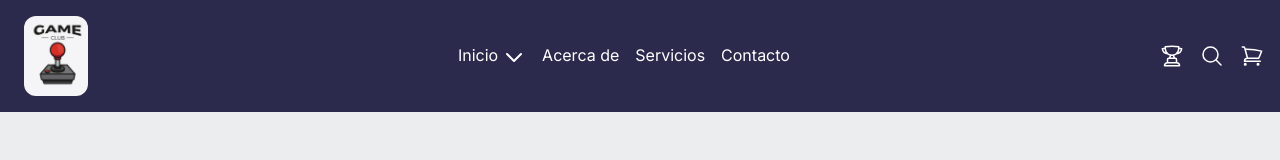
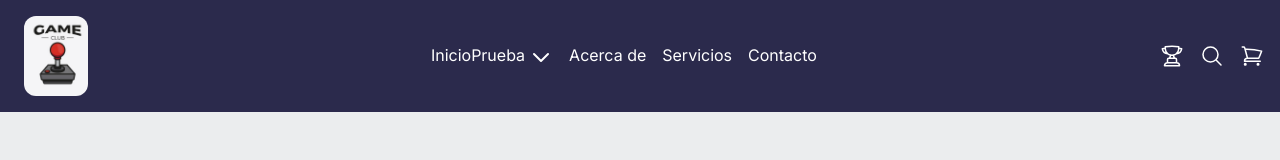
Before and after one commit to ivanchomyk95/proyecto-grupal, a Next.js app: page / in a window 1280 px wide. Shown: the top 160 px of the page. Built offline with nearby package versions, Linux system fonts and the light colour scheme.

Commit message:
prueba navbar

```diff
--- a/src/components/navbar/Navbar.js
+++ b/src/components/navbar/Navbar.js
@@ -17,7 +17,7 @@ function Navbar() {
         <ul className="flex space-x-4">
           <li className="relative">
             <button onClick={toggleDropdown} className="hover:text-gray-300 transition-colors duration-200">
-              Inicio
+              InicioPrueba
               <svg xmlns="http://www.w3.org/2000/svg" fill="none" viewBox="0 0 24 24" stroke="currentColor" className="w-6 h-6 inline-block ml-1">
                 {dropdownVisible ? (
                   <path strokeLinecap="round" strokeLinejoin="round" strokeWidth={2} d="M5 15l7-7 7 7" />
```
